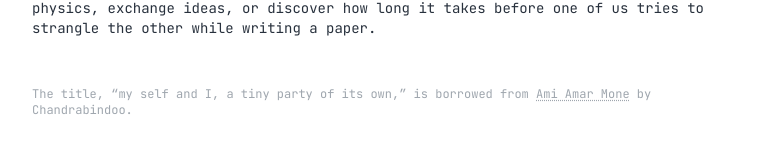
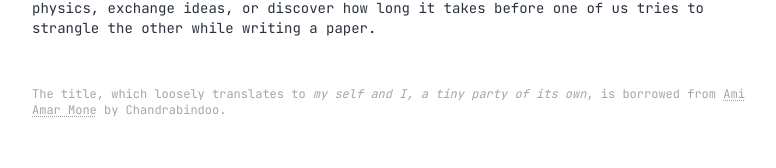
Before and after one commit to subhodeeps/nextjs-site, a Next.js app: page /about in a window 1280 px wide. Shown: the part 1066-1234 px from the top of the page, without its empty margins (248-1024 px from the left). Built offline with nearby package versions, Linux system fonts and the light colour scheme; a web font is replaced by a local one.

Commit message:
Update the About page title, font, photo, and credit

```diff
--- a/src/app/about/page.tsx
+++ b/src/app/about/page.tsx
@@ -22,6 +22,26 @@ const link = 'text-accent font-bold hover:underline'
 // Bengali letters, which Fira Code does not have
 const titleFont = {
     fontFamily: `${headingFont.style.fontFamily}, ${bengaliFont.style.fontFamily}`,
+}
+
+/**
+ * Text from about.md, with each *text* in italics and each [text](address)
+ * drawn as a link. Splitting at "*" puts the italic parts at the odd positions.
+ */
+function AboutText({ text, linkClassName = link }: { text: string; linkClassName?: string }) {
+    return (
+        <>
+            {text.split('*').map((part, i) =>
+                i % 2 === 1 ? (
+                    <em key={i}>
+                        <InlineLinks text={part} linkClassName={linkClassName} />
+                    </em>
+                ) : (
+                    <InlineLinks key={i} text={part} linkClassName={linkClassName} />
+                ),
+            )}
+        </>
+    )
 }
 
 /** The About page: navigation, title, date, photo with biography, footer. */
@@ -54,14 +74,14 @@ export default function About() {
                                 className="rounded-lg w-full aspect-[4/5] object-cover mb-2"
                             />
                             <Text size="xs" variant="muted" className="text-center">
-                                <InlineLinks text={about.caption} linkClassName={link} />
+                                <AboutText text={about.caption} />
                             </Text>
                         </div>
 
                         <div className="space-y-8">
                             {about.paragraphs.map((paragraph, i) => (
                                 <Text key={i}>
-                                    <InlineLinks text={paragraph} linkClassName={link} />
+                                    <AboutText text={paragraph} />
                                 </Text>
                             ))}
 
@@ -73,7 +93,7 @@ export default function About() {
                                     variant="muted"
                                     className="pt-4 text-muted-foreground/60"
                                 >
-                                    <InlineLinks
+                                    <AboutText
                                         text={about.titleCredit}
                                         linkClassName="underline decoration-dotted underline-offset-2 hover:text-accent"
                                     />
--- a/src/content/about.md
+++ b/src/content/about.md
@@ -6,13 +6,13 @@ date: 'January 29, 2025'
 photo: /photo.jpg
 photoAlt: 'Profile photo'
 caption: 'Bengaluru, Jun 2026.'
-titleCredit: 'The title, “my self and I, a tiny party of its own,” is borrowed from [Ami Amar Mone](https://www.youtube.com/watch?v=kipkTSGn--w) by Chandrabindoo.'
+titleCredit: 'The title, which loosely translates to *my self and I, a tiny party of its own*, is borrowed from [Ami Amar Mone](https://www.youtube.com/watch?v=kipkTSGn--w) by Chandrabindoo.'
 ---
 
 <!--
 The About page (/about). The "# " line is the title, which is also used in the
 browser tab and in link previews, and paragraphs are separated by a blank
-line. Links are written as [text](address).
+line. Links are written as [text](address), and *text* is set in italics.
 -->
 
 # আমি, আমার মন - ছোট্ট সংগঠন
```
Also changed, not shown: 1 other file (tests, documents, lock files or other folders).
